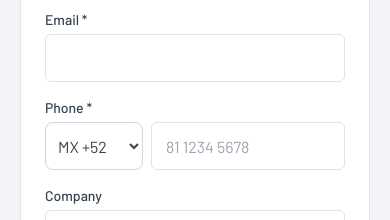
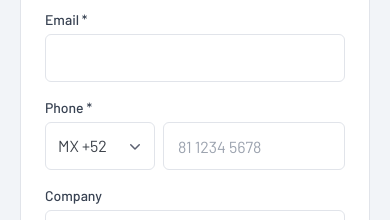
Before and after one commit to chochesanchez/DLTLogistics, a Next.js app: page /en in a window 390 px wide. Shown: the part 6340-6560 px from the top of the page. Built offline with nearby package versions, Linux system fonts and the light colour scheme; a web font is replaced by a local one.

Commit message:
fix(forms): country code arrow stays inside the box
New PhoneCountrySelect replaces the native arrow with a chevron and reserves
room for it, matching the other inputs (height, border, yellow focus ring).

Refs #10

```diff
--- a/src/components/ui/BusinessContactForm.tsx
+++ b/src/components/ui/BusinessContactForm.tsx
@@ -2,6 +2,7 @@
 
 import React, { useEffect, useRef, useState } from 'react'
 import Modal from './Modal'
+import PhoneCountrySelect from './PhoneCountrySelect'
 import { PHONE_COUNTRIES, WHATSAPP_NUMBER } from '@/lib/phoneCountries'
 import { COMPANY } from '@/content/site'
 import { useI18n } from '@/i18n/I18nProvider'
@@ -97,11 +98,7 @@ export default function BusinessContactForm() {
           <div>
             <label htmlFor="bc-phone" className="block text-sm font-medium text-gray-700 mb-1">{f.phone} *</label>
             <div className="flex gap-2">
-              <select name="phoneCountry" aria-label={f.countryCode} defaultValue="MX" className="border border-gray-300 rounded-lg px-2 bg-white focus:ring-2 focus:ring-[#FFCC00]">
-                {PHONE_COUNTRIES.map((c) => (
-                  <option key={c.code} value={c.code}>{c.code === 'OTHER' ? f.other : `${c.code} ${c.dial}`}</option>
-                ))}
-              </select>
+              <PhoneCountrySelect name="phoneCountry" defaultValue="MX" label={f.countryCode} otherLabel={f.other} />
               <input id="bc-phone" type="tel" name="phone" required minLength={7} autoComplete="tel-national" placeholder={f.phonePh} className="input-field flex-1 min-w-0" />
             </div>
           </div>
--- /dev/null
+++ b/src/components/ui/PhoneCountrySelect.tsx
@@ -0,0 +1,25 @@
+import { ChevronDownIcon } from '@heroicons/react/20/solid'
+import { PHONE_COUNTRIES } from '@/lib/phoneCountries'
+
+// Country code picker next to the phone input. The native arrow is replaced by our own chevron,
+// so it stays inside the box on every browser (Safari draws its arrow outside narrow selects).
+export default function PhoneCountrySelect({
+  label,
+  otherLabel,
+  ...props
+}: { label: string; otherLabel: string } & Omit<React.SelectHTMLAttributes<HTMLSelectElement>, 'children'>) {
+  return (
+    <div className="relative shrink-0">
+      <select
+        {...props}
+        aria-label={label}
+        className="h-12 appearance-none rounded-md border border-dlt-line bg-white pl-3 pr-9 text-dlt-ink focus:outline-none focus:ring-2 focus:ring-dlt-yellow focus:border-dlt-ink"
+      >
+        {PHONE_COUNTRIES.map((c) => (
+          <option key={c.code} value={c.code}>{c.code === 'OTHER' ? otherLabel : `${c.code} ${c.dial}`}</option>
+        ))}
+      </select>
+      <ChevronDownIcon className="pointer-events-none absolute right-2.5 top-1/2 h-5 w-5 -translate-y-1/2 text-dlt-muted" aria-hidden />
+    </div>
+  )
+}
```
